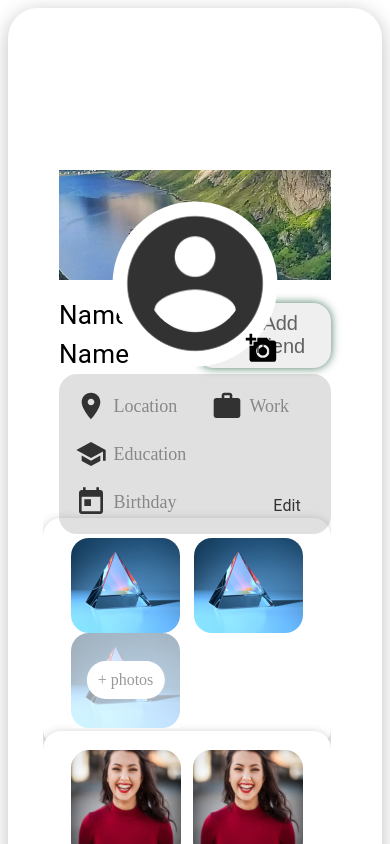
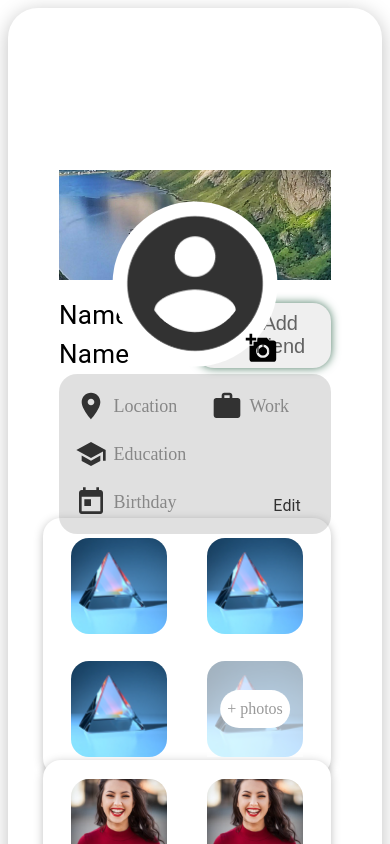
Before and after one commit to Society-Project/Society, a Next.js app in the folder client/: page /profile/Profile in a window 390 px wide. Shown: the top 844 px of the page. Built offline with nearby package versions, Linux system fonts and the light colour scheme.

Commit message:
Fix user picture style

```diff
--- a/client/src/pages/profile/Profile.scss
+++ b/client/src/pages/profile/Profile.scss
@@ -225,6 +225,7 @@
     gap: 0.4rem;
     color: #00000066;
   }
+
   .profile-edit-link {
     text-align: end;
     margin-right: 0.875rem;
@@ -275,16 +276,14 @@
   }
 
   .album-grid {
-    width: 50%;
     box-shadow: 0px 2px 10px rgba(0, 0, 0, 0.25);
     border-radius: 1.125rem;
 
     .album-grid-content {
-      &:nth-child(1) {
-        display: none;
-      }
-
       .user-picture-item {
+        width: 6rem;
+        height: 6rem;
+        object-fit: cover;
         border-radius: 1.125rem;
       }
     }
@@ -296,6 +295,7 @@
 
   .profile-content .profile-information {
     height: unset;
+    overflow: visible;
 
     .information-data {
       display: flex;
```
